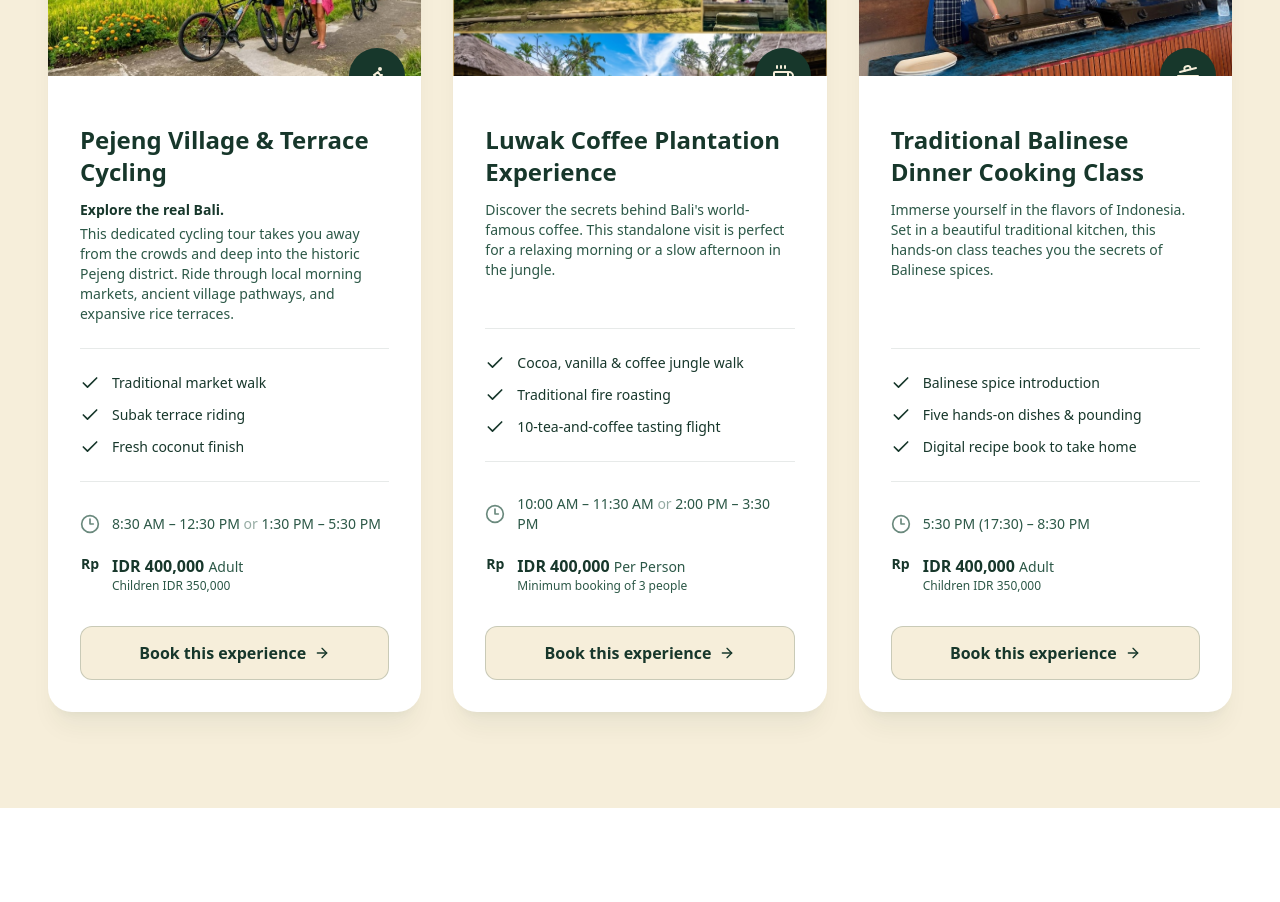
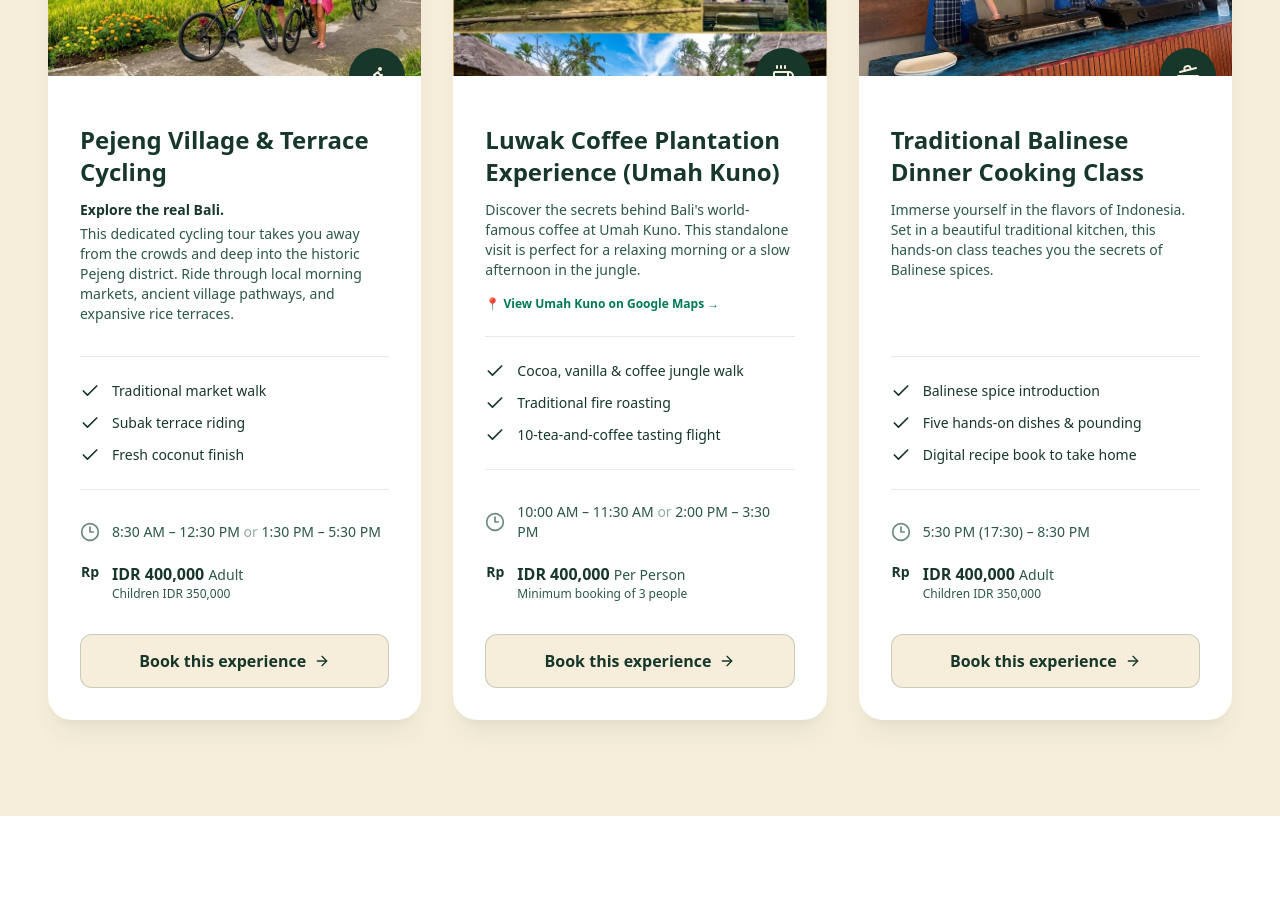
Before and after one commit to dewaprabawa/s-leaves, a Next.js app: page / in a window 1280 px wide. Shown: the part 1640-2542 px from the top of the page. Built offline with nearby package versions, Linux system fonts and the light colour scheme.

Commit message:
feat: update WhatsApp contact, add site icon, and enrich Umah Kuno tour details with Google Maps link

```diff
--- a/src/app/(frontend)/contact/page.tsx
+++ b/src/app/(frontend)/contact/page.tsx
@@ -51,8 +51,8 @@ export default function ContactPage() {
             <div>
               <h4 className="font-bold text-gray-900 dark:text-white">Call or WhatsApp</h4>
               <p className="text-sm text-gray-500 dark:text-gray-400 mb-2">Our support line is available 24/7.</p>
-              <a href="tel:+6281234567890" className="text-emerald-600 dark:text-emerald-400 font-semibold text-sm hover:underline">
-                +62 812 3456 7890
+              <a href="https://wa.me/6281775723663" target="_blank" className="text-emerald-600 dark:text-emerald-400 font-semibold text-sm hover:underline">
+                +62 817-7572-3663
               </a>
             </div>
           </div>
--- a/src/app/(frontend)/layout.tsx
+++ b/src/app/(frontend)/layout.tsx
@@ -14,6 +14,11 @@ const inter = Inter({
 export const metadata: Metadata = {
   title: "Sekar Bali Activity | Premium Bali Tours",
   description: "Discover extraordinary tours and private transfers across Bali and Indonesia.",
+  icons: {
+    icon: "/logo.png",
+    shortcut: "/logo.png",
+    apple: "/logo.png",
+  },
 }
 
 const SETTINGS = {
@@ -41,7 +46,7 @@ export default function RootLayout({
             <Link href="#experiences" className="hover:text-brand-green transition-colors">Experiences</Link>
             <Link href="#itinerary" className="hover:text-brand-green transition-colors">The route</Link>
             <Link href="#about" className="hover:text-brand-green transition-colors">Our way</Link>
-            <Link href="https://wa.me/6281234567890" target="_blank" className="ml-4 px-5 py-2.5 rounded-full bg-brand-green text-sand hover:bg-brand-green-light transition-colors shadow-sm font-semibold">
+            <Link href="https://wa.me/6281775723663" target="_blank" className="ml-4 px-5 py-2.5 rounded-full bg-brand-green text-sand hover:bg-brand-green-light transition-colors shadow-sm font-semibold">
               Book a place
             </Link>
           </nav>
--- a/src/app/(frontend)/page.tsx
+++ b/src/app/(frontend)/page.tsx
@@ -190,10 +190,18 @@ export default function Home() {
               </div>
             </div>
             <div className="p-8 pt-12 flex flex-col flex-1">
-              <h3 className="text-2xl font-bold text-brand-green mb-3">Luwak Coffee Plantation Experience</h3>
-              <p className="text-brand-green-light text-sm mb-6 flex-1">
-                Discover the secrets behind Bali's world-famous coffee. This standalone visit is perfect for a relaxing morning or a slow afternoon in the jungle.
+              <h3 className="text-2xl font-bold text-brand-green mb-3">Luwak Coffee Plantation Experience (Umah Kuno)</h3>
+              <p className="text-brand-green-light text-sm mb-4 flex-1">
+                Discover the secrets behind Bali's world-famous coffee at Umah Kuno. This standalone visit is perfect for a relaxing morning or a slow afternoon in the jungle.
               </p>
+              <a
+                href="https://share.google/VOs6vwV16r2bVERjV"
+                target="_blank"
+                rel="noopener noreferrer"
+                className="inline-flex items-center gap-1.5 text-xs font-bold text-emerald-700 hover:underline mb-6"
+              >
+                📍 View Umah Kuno on Google Maps →
+              </a>
 
               <ul className="space-y-3 mb-8 border-t border-b border-brand-green/10 py-6">
                 <li className="flex items-start gap-3 text-sm font-medium text-brand-green">
@@ -494,7 +502,7 @@ export default function Home() {
           </p>
 
           <Link
-            href="https://wa.me/6281234567890"
+            href="https://wa.me/6281775723663"
             target="_blank"
             className="inline-flex items-center gap-3 bg-sand text-brand-green px-10 py-5 rounded-full text-xl font-bold hover:scale-105 hover:bg-white transition-all shadow-xl"
           >
--- a/src/data/tours.ts
+++ b/src/data/tours.ts
@@ -149,7 +149,7 @@ Available Schedules:
   },
   {
     id: "luwak-coffee-plantation",
-    title: "Luwak Coffee Plantation Experience",
+    title: "Luwak Coffee Plantation Experience (Umah Kuno)",
     slug: "luwak-coffee-plantation",
     category: "Culture",
     duration: "1.5 Hours",
@@ -164,8 +164,10 @@ Available Schedules:
         alt: "Traditional Umah Kuno Balinese Compound",
       },
     ],
-    shortDescription: "Discover the secrets behind Bali's world-famous coffee with a jungle walk, traditional roasting, and tasting flight.",
-    fullDescription: `Discover the secrets behind Bali's world-famous coffee. This standalone visit is perfect for a relaxing morning or a slow afternoon in the jungle.
+    shortDescription: "Discover the secrets behind Bali's world-famous coffee at Umah Kuno with a jungle walk, traditional roasting, and tasting flight.",
+    fullDescription: `Discover the secrets behind Bali's world-famous coffee at **Umah Kuno**. This standalone visit is perfect for a relaxing morning or a slow afternoon in the jungle.
+
+📍 **Location:** [Umah Kuno on Google Maps](https://share.google/VOs6vwV16r2bVERjV)
 
 Available Schedules (Flexible):
 - **Morning Session:** 10:00 AM – 11:30 AM
```
Also changed, not shown: src/app/icon.png (added).
